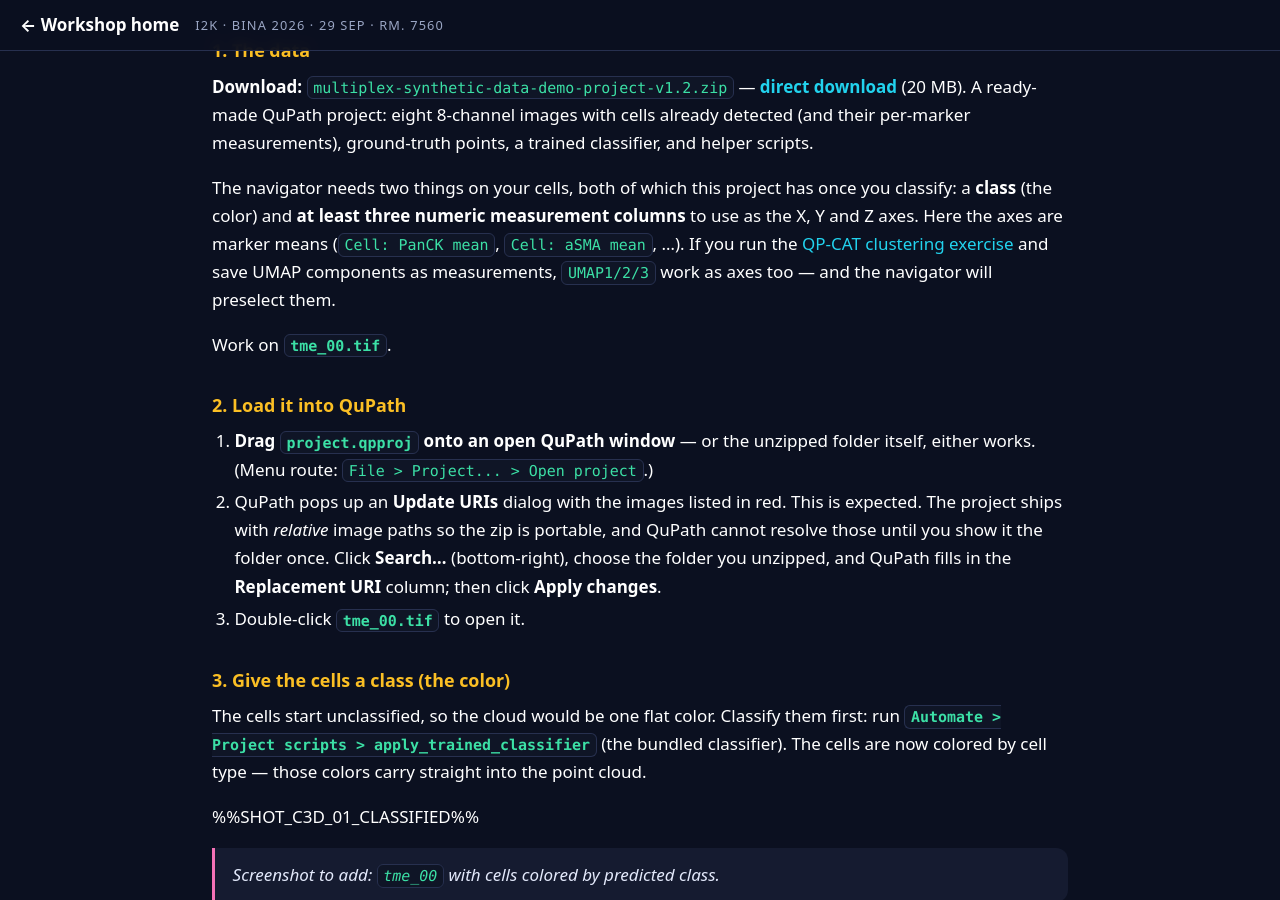
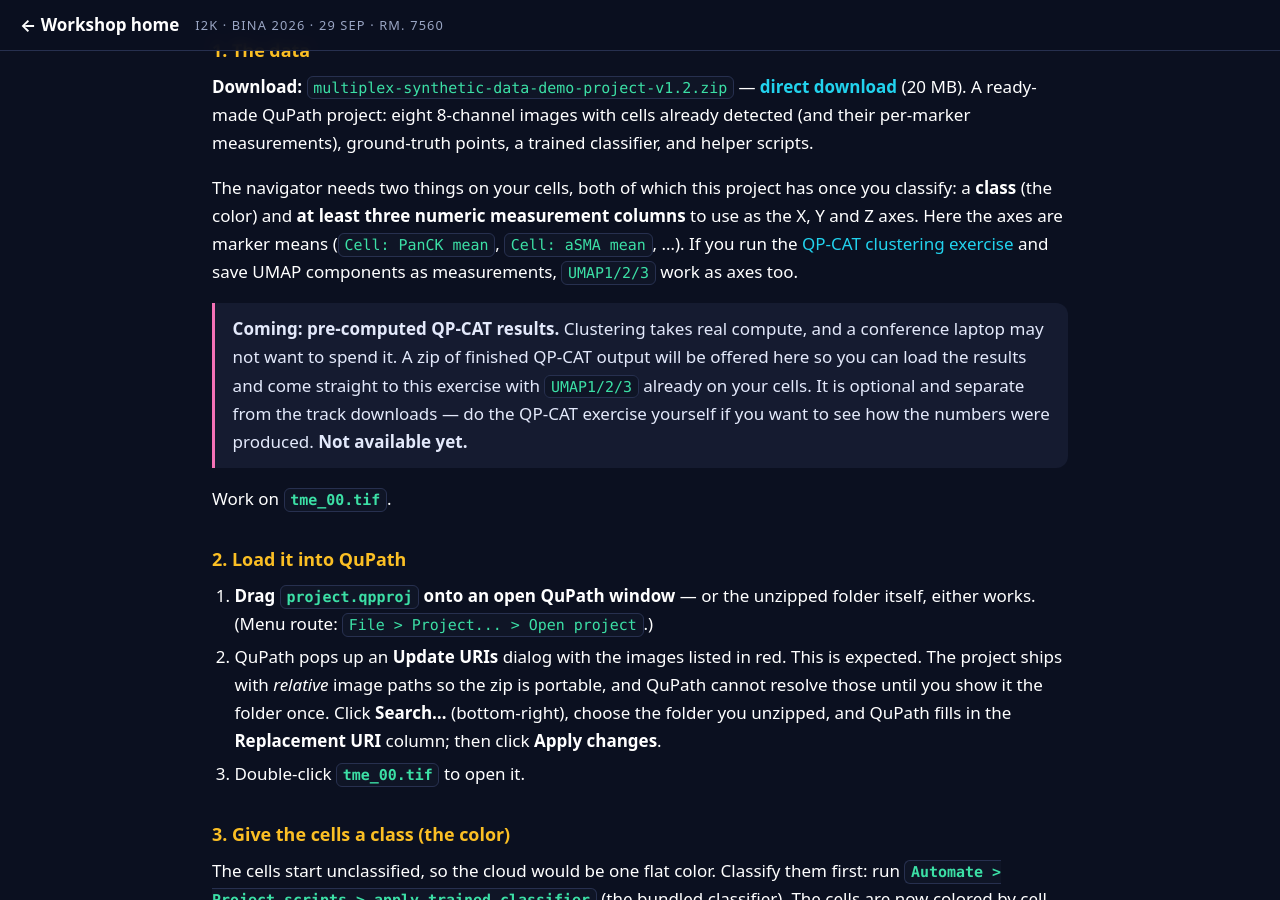
Before and after one commit to MichaelSNelson/BINA-I2K-2026-QuPath-Extensions, a Jekyll site: the page built from docs/04-cluster-3d-navigator.md, in a window 1280 px wide and 900 px high, scrolled down 1165 px. Built offline with Jekyll 4.4.1, drawn with Linux system fonts in a browser that asks for light colours.

Commit message:
Note the planned QP-CAT results zip, and drop an unverified claim
A zip of finished QP-CAT output will be offered so readers can skip the
clustering compute and come straight to the 3D navigator with UMAP1/2/3
already on their cells. Optional, separate from the track downloads, marked
not-available-yet.

Also removed 'and the navigator will preselect them'. The navigator's logic
lives in the separate cluster3d-core library, not in
qupath-extension-cluster-3d-navigator, so that behaviour cannot be checked
from the extension repo and should not be stated as fact.

Claude-Session: https://claude.ai/code/session_01KwiACUr5MacuDvqp74c96o

```diff
--- a/docs/04-cluster-3d-navigator.md
+++ b/docs/04-cluster-3d-navigator.md
@@ -48,7 +48,13 @@ The navigator needs two things on your cells, both of which this project has onc
 a **class** (the color) and **at least three numeric measurement columns** to use as the X, Y
 and Z axes. Here the axes are marker means (`Cell: PanCK mean`, `Cell: aSMA mean`, …). If you
 run the [QP-CAT clustering exercise](03-qp-cat-cell-analysis-tools.md) and save UMAP components
-as measurements, `UMAP1/2/3` work as axes too — and the navigator will preselect them.
+as measurements, `UMAP1/2/3` work as axes too.
+
+> **Coming: pre-computed QP-CAT results.** Clustering takes real compute, and a conference
+> laptop may not want to spend it. A zip of finished QP-CAT output will be offered here so you
+> can load the results and come straight to this exercise with `UMAP1/2/3` already on your
+> cells. It is optional and separate from the track downloads — do the QP-CAT exercise yourself
+> if you want to see how the numbers were produced. **Not available yet.**
 
 Work on **`tme_00.tif`**.
 
```
